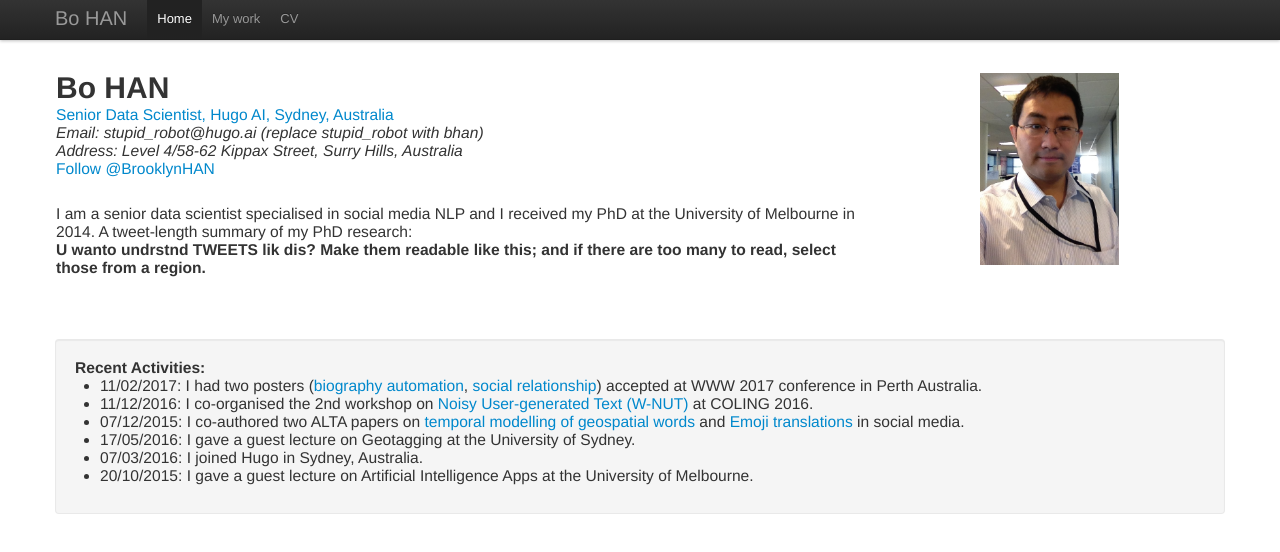
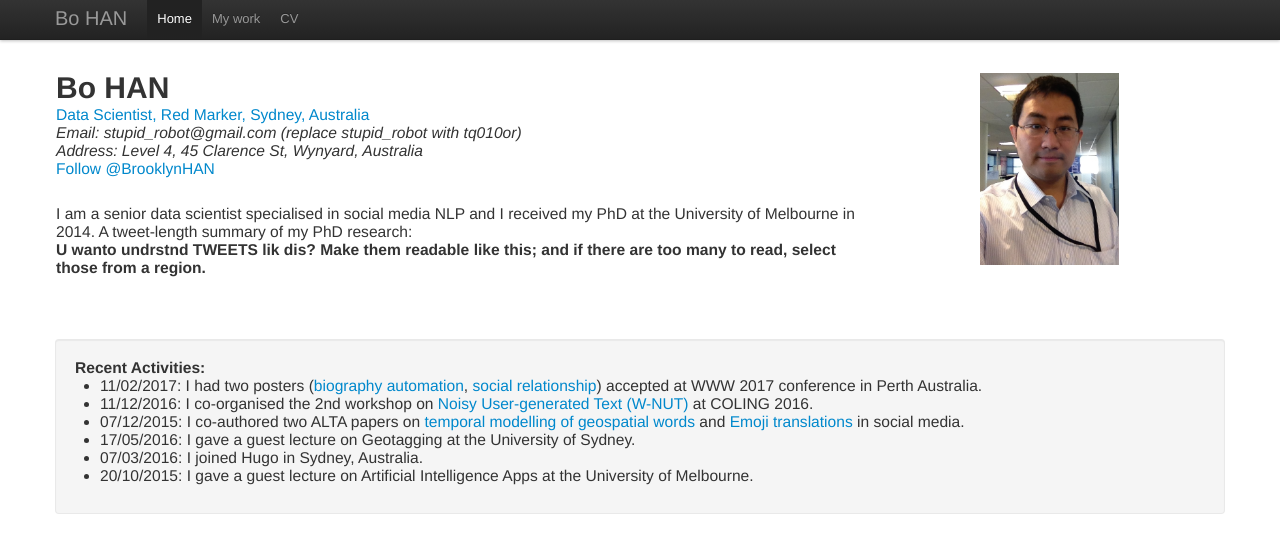
Before and after one commit to tq010or/tq010or.github.io, a plain HTML site: page index.html in a window 1280 px wide. Drawn offline with Linux system fonts and the light colour scheme.

Commit message:
update jobs

```diff
--- a/index.html
+++ b/index.html
@@ -52,9 +52,9 @@
 <td width="70%">
 <p>
 <h1>Bo HAN</h1>
-<a href="https://meethugo.com/">Senior Data Scientist, Hugo AI, Sydney, Australia</a><br>
-<i>Email: stupid_robot@hugo.ai (replace stupid_robot with bhan)</i><br>
-<i>Address: Level 4/58-62 Kippax Street, Surry Hills, Australia</i><br>
+<a href="http://www.redmarker.com.au/">Data Scientist, Red Marker, Sydney, Australia</a><br>
+<i>Email: stupid_robot@gmail.com (replace stupid_robot with tq010or)</i><br>
+<i>Address: Level 4, 45 Clarence St, Wynyard, Australia</i><br>
 <a href="https://twitter.com/BrooklynHAN" class="twitter-follow-button" data-show-count="false">Follow @BrooklynHAN</a>
 <script>!function(d,s,id){var js,fjs=d.getElementsByTagName(s)[0],p=/^http:/.test(d.location)?'http':'https';if(!d.getElementById(id)){js=d.createElement(s);js.id=id;js.src=p+'://platform.twitter.com/widgets.js';fjs.parentNode.insertBefore(js,fjs);}}(document, 'script', 'twitter-wjs');</script>
 </p>
```
